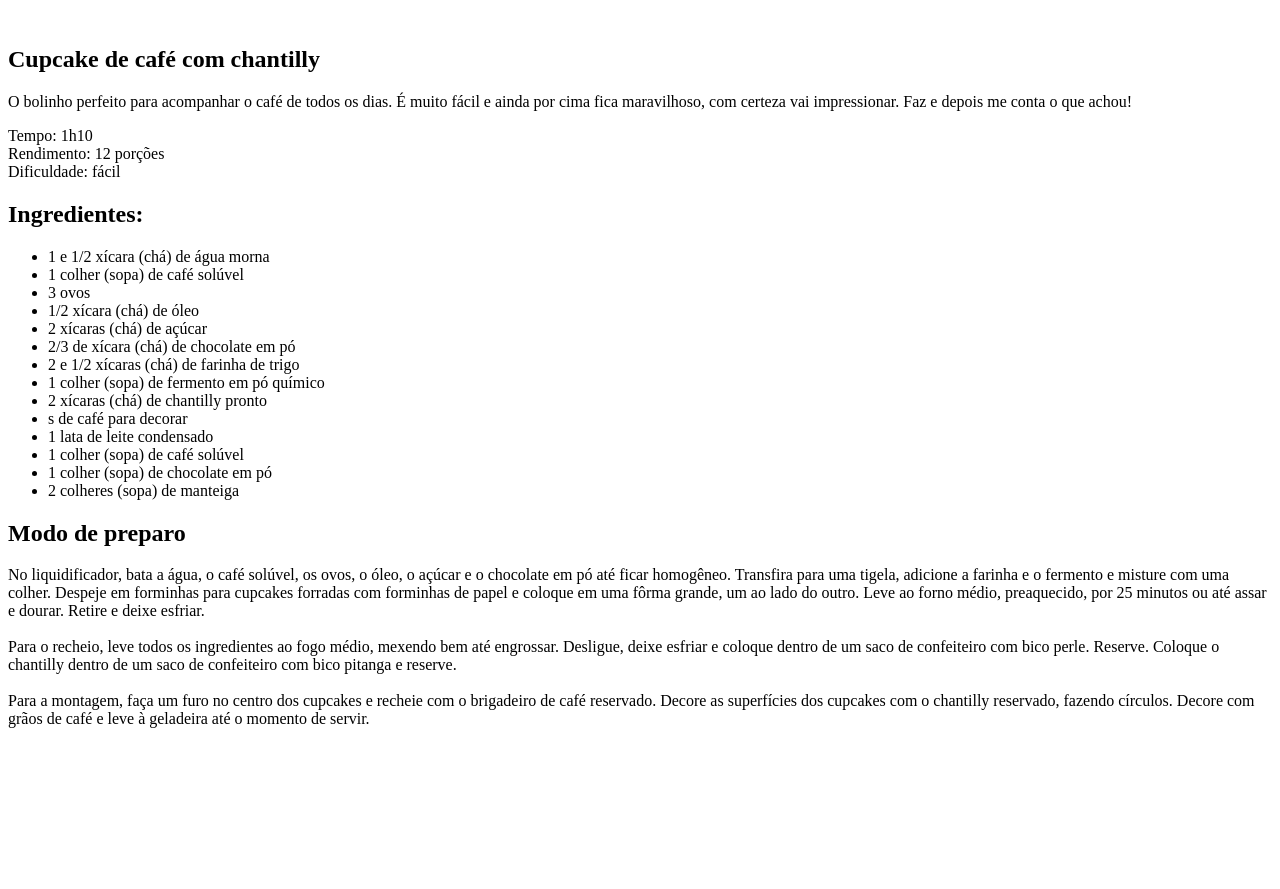
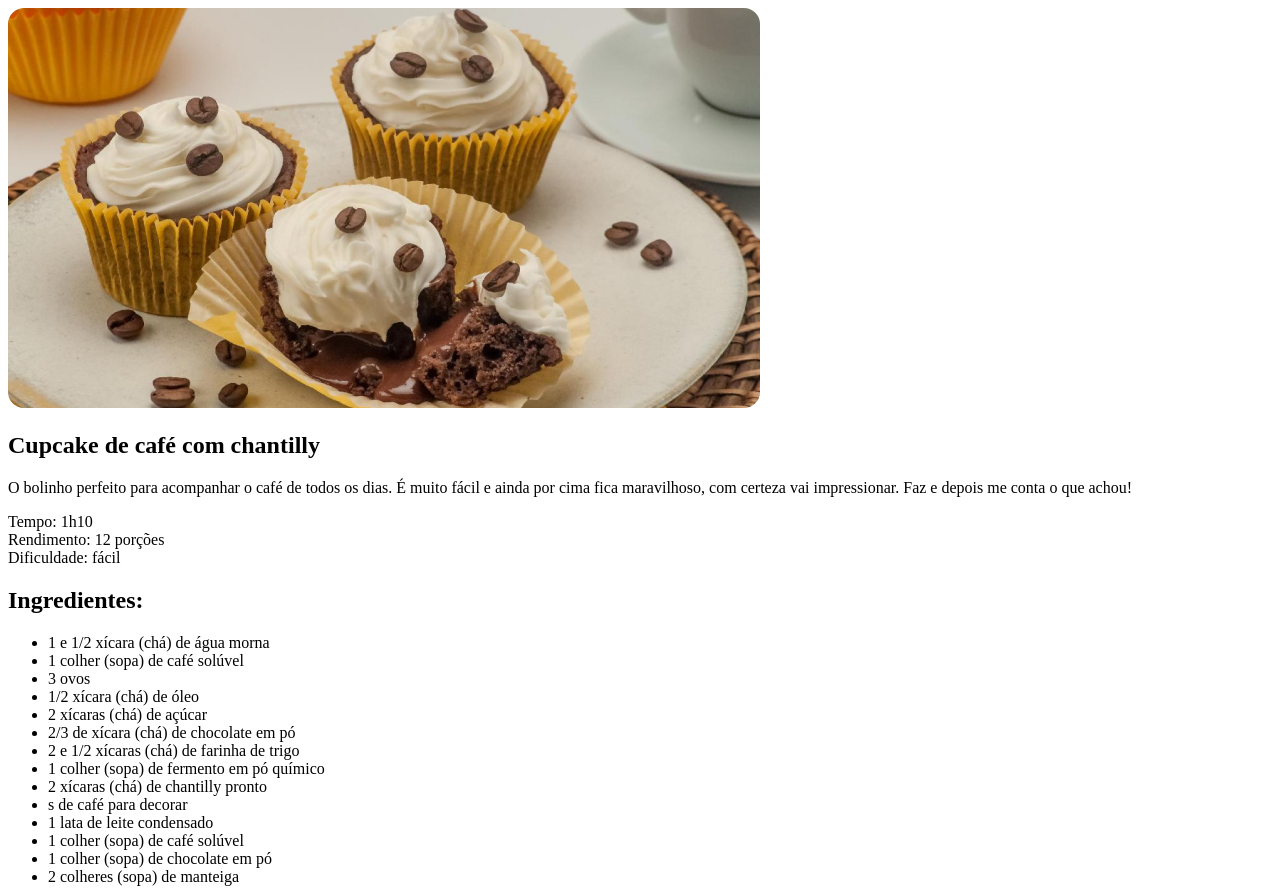
Before and after one commit to gabrielaltran/pagina-de-receitas, a plain HTML site: page index.html in a window 1280 px wide. Shown: the top 889 px of the page. Before the commit the page ends 800 px from the top, so only its background shows below. Drawn offline with Linux system fonts and the light colour scheme.

Commit message:
adicionando imagens e estilo

```diff
--- a/index.html
+++ b/index.html
@@ -4,10 +4,11 @@
     <meta charset="UTF-8" />
     <meta name="viewport" content="width=device-width, initial-scale=1.0" />
     <title>Página de Receitas</title>
+    <link rel="stylesheet" href="style.css">
   </head>
   <body>
     <div id="page">
-      <img src="" alt="" />
+      <img src="assets/main-image.jpg" alt="Imagem de um cupcake com grãos de café e um chantilly" />
       <main>
         <section id="about">
           <h1>Cupcake de café com chantilly</h1>
--- /dev/null
+++ b/style.css
@@ -0,0 +1,3 @@
+img {
+  border-radius: 16px;
+}
```
Also changed, not shown: assets/bg-image.jpg (added), assets/main-image.jpg (added).
